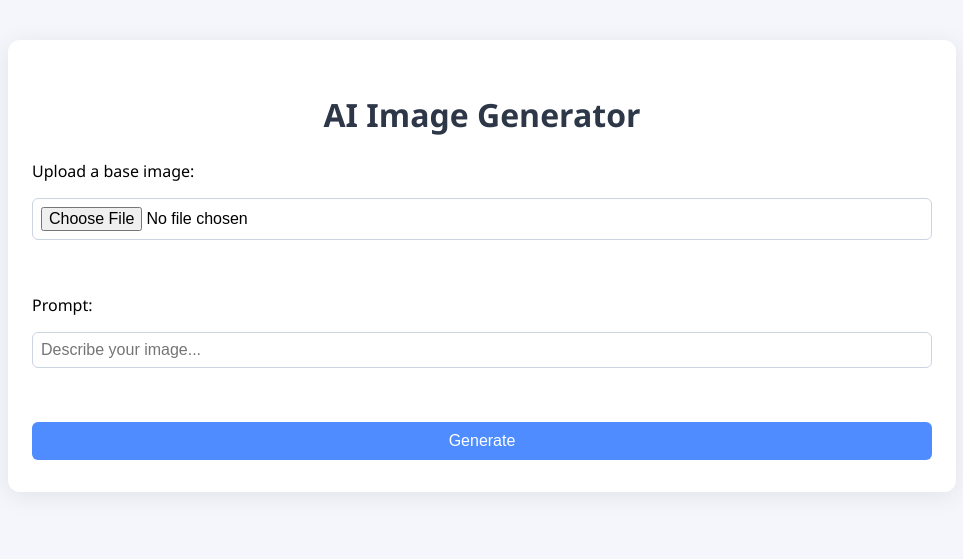
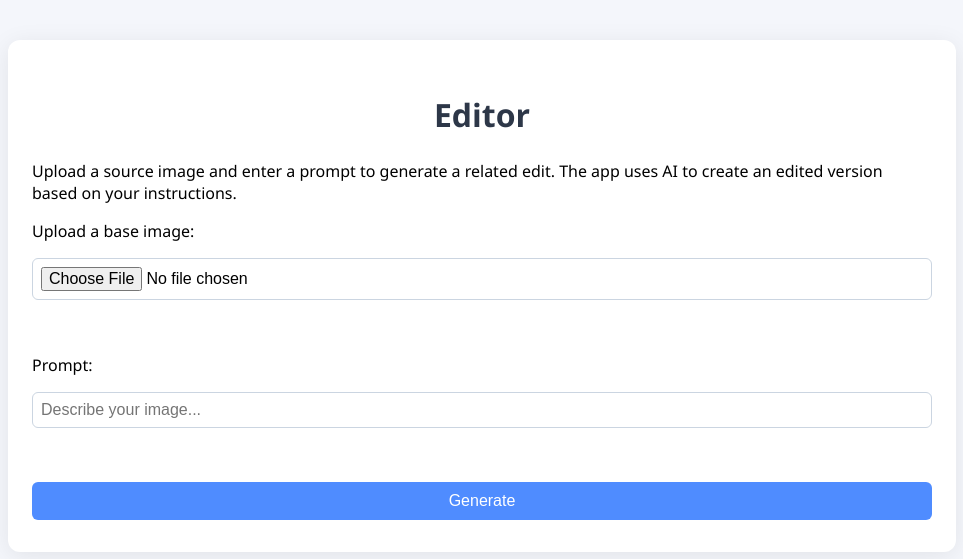
Before and after one commit to coretao-infra/zerotoherolab, a Flask app: page / in a window 1280 px wide. Shown: the top 559 px of the page, without its empty margins (158-1121 px from the left). Run offline with Flask 3, Linux system fonts and the light colour scheme; parts of the project's set-up code (start-up, migrations or seed data) failed here and were passed over; some libraries are stand-ins or nearby versions.

Commit message:
Updated app title and description; refine .gitignore to exclude generated and uploads content except sample image

```diff
--- a/ai-lab/templates/index.html
+++ b/ai-lab/templates/index.html
@@ -3,14 +3,15 @@
 <head>
     <meta charset="UTF-8">
     <meta name="viewport" content="width=device-width, initial-scale=1.0">
-    <title>AI Image Generator</title>
+    <title>Editor</title>
     <!-- Link to external CSS file for styling -->
     <link rel="stylesheet" href="{{ url_for('static', filename='style.css') }}">
 </head>
 <body>
     <div class="container">
-        <!-- Main heading -->
-        <h1>AI Image Generator</h1>
+    <!-- Main heading -->
+    <h1>Editor</h1>
+    <p class="app-description">Upload a source image and enter a prompt to generate a related edit. The app uses AI to create an edited version based on your instructions.</p>
 
         <!-- Upload form with file input and text prompt -->
         <form id="gen-form" enctype="multipart/form-data">
```
Also changed, not shown: ai-lab/README.md, ai-lab/static/uploads/samnple.png (added), 1 other file.
